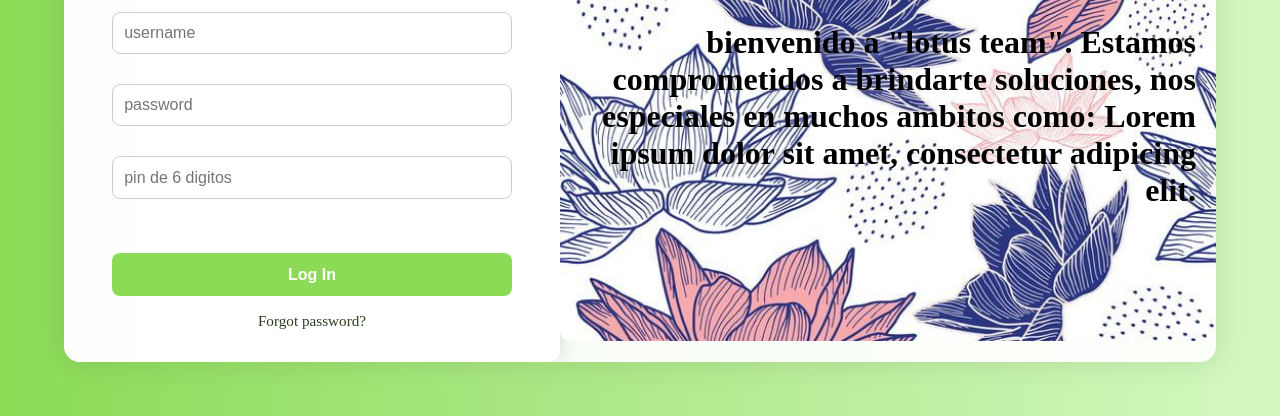
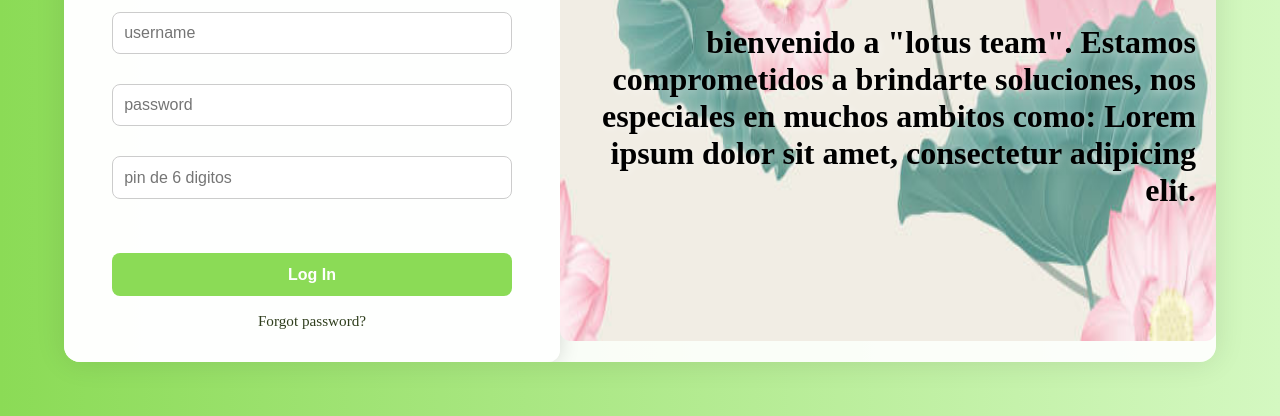
Before and after one commit to LuisFernandoSENA/Luis_Velasquez, a plain HTML site: page index.html in a window 1280 px wide. Shown: the part 384-800 px from the top of the page. Drawn offline with Linux system fonts and the light colour scheme.

Commit message:
se cambio la imagen de al lado del formulario para que no cause conflicto con el texto que esta encima de ella

```diff
--- a/index.html
+++ b/index.html
@@ -32,7 +32,7 @@
 
     <div class="login-image-container">
         <div class="image-overlay">
-            <img src="img/lotos_background.jpg" alt="Loto_fondo" class="side-image">
+            <img src="img/lotus_fondo2.jpg" alt="Loto_fondo" class="side-image">
             <div class="overlay-text"><h1>We are more that just a company</h1>
                 <p>bienvenido a "lotus team". Estamos comprometidos a brindarte soluciones, nos especiales en muchos ambitos como: Lorem ipsum dolor sit amet, consectetur adipicing elit.</p></div>
         </div>
```
Also changed, not shown: img/lotus_fondo2.jpg (added).
